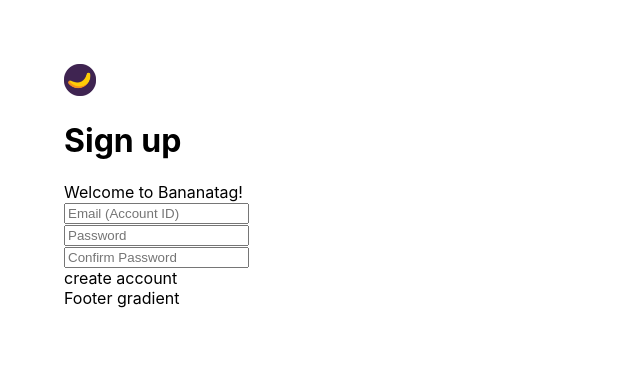
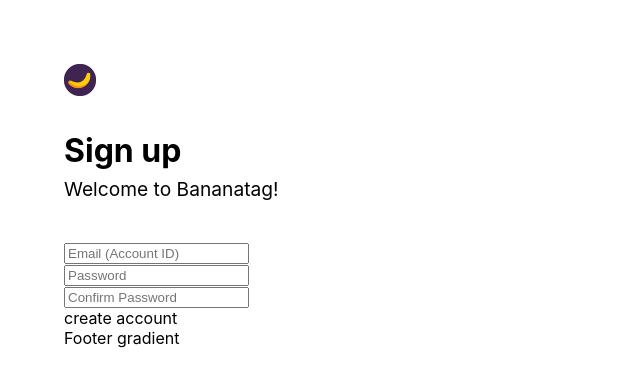
Before and after one commit to super8989/bananatag, a React (Create React App) app: page / in a window 1280 px wide. Shown: the top 386 px of the page, without its empty margins (0-640 px from the left). Built offline with nearby package versions, Linux system fonts and the light colour scheme.

Commit message:
Styled header

```diff
--- /dev/null
+++ b/src/components/Header/header.scss
@@ -0,0 +1,13 @@
+.header {
+	margin: 2rem 0;
+	line-height: 2.4rem;
+
+	h1 {
+		margin: unset;
+		font-weight: bold;
+	}
+
+	span {
+		font-size: 1.2rem;
+	}
+}
--- a/src/components/Header/index.js
+++ b/src/components/Header/index.js
@@ -1,4 +1,5 @@
 import React from 'react';
+import './header.scss';
 
 function Header() {
 	return (
```
